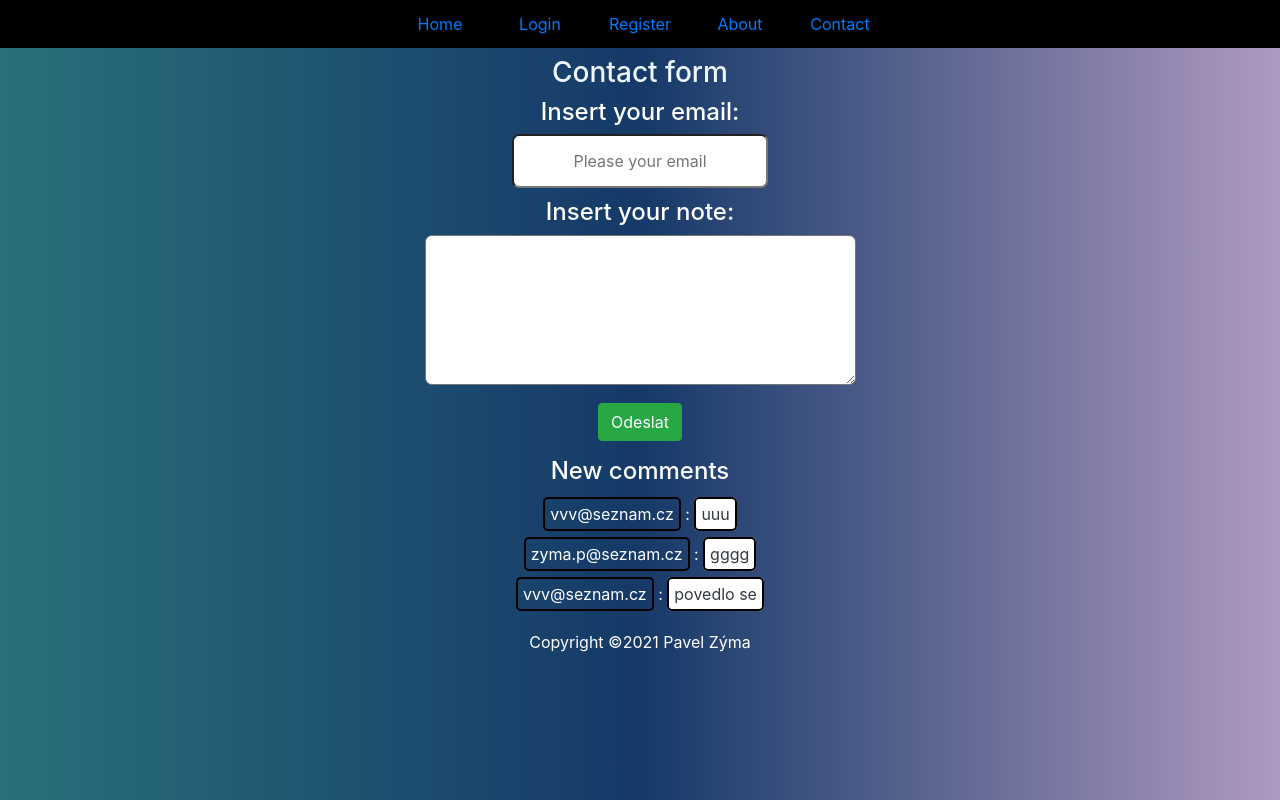
After one commit to pavel7508/todolist, a Flask app: page /contact in a window 1280 px wide. The commit adds this page. Run offline with Flask 2, Linux system fonts and the light colour scheme; data comes from the database, SQL or seed files in the repository; both versions use the stored data as it was after the commit; some libraries are stand-ins or nearby versions.

Commit message:
Založení stránky contac.html

```diff
--- a/app.py
+++ b/app.py
@@ -1,3 +1,4 @@
+
 from flask import Flask,request,url_for,session,render_template,make_response,flash,redirect
 import os,time
 from package import create_db
@@ -135,6 +136,20 @@ def about():
         return render_template("about.html",user=user,success=True)
     return render_template("about.html",success=False)
 
+#contact template
+@app.route("/contact",methods=["GET","POST"])
+def contact():
+    user=session.get("user",None)
+    note_record=create_db.comments()
+    if request.method=="POST":
+        data=request.form
+        email=data["email"]
+        note=data["text"]
+        create_db.insert_note(email,note)
+        note_record=create_db.comments()
+    if user:
+        return render_template("contact.html",user=user,note_record=note_record,success=True)
+    return render_template("contact.html",note_record=note_record)
 
 if __name__ == "__main__":
     app.run(debug=True,port=3000)
--- a/package/create_db.py
+++ b/package/create_db.py
@@ -3,11 +3,18 @@ import datetime
 
 print("Připojení do databáze ok")
 
-#create table
-def create_table():
+#create table task
+def create_table_task():
     con=sqlite3.connect("db/todolist.db")
     cur=con.cursor()
     cur.execute('''CREATE TABLE IF NOT EXISTS tasks(id INTEGER PRIMARY KEY AUTOINCREMENT ,task TEXT,execdate NUMERIC,ok INTEGER)''')
+    con.commit()
+    con.close()
+#create table note
+def create_table_note():
+    con=sqlite3.connect("db/todolist.db")
+    cur=con.cursor()
+    cur.execute('''CREATE TABLE IF NOT EXISTS note(id INTEGER PRIMARY KEY AUTOINCREMENT,email TEXT,note TEXT)''')
     con.commit()
     con.close()
 
@@ -23,7 +30,6 @@ def insert_record(*record_list):
 def get_data(user,col="id"):
     con=sqlite3.connect("package/db/todolist.db")
     cur=con.cursor()
-    print(user)
     if col=="savedate":
         sql="SELECT * FROM tasks WHERE user_id=? and ok=0 ORDER BY id"
         cur.execute(sql,(user,))
@@ -81,9 +87,19 @@ def del_record(expression):
     cur.execute(sql,(expression,))
     con.commit()
     con.close()
+#insert comment into the table
+def insert_note(email,note):
+    con=sqlite3.connect("package/db/todolist.db")
+    cur=con.cursor()
+    cur.execute("INSERT INTO note(email,note) VALUES(?,?)",(email,note))
+    con.commit()
+    con.close()
 
-
-#insert_record("inventura","2021-11-11",0,now)
-#set_data("hhhhhhhhhhh","konec",4)
-#del_record(10)
-#set_data("ok",1,12)
+#select five last comment
+def comments():
+    con=sqlite3.connect("package/db/todolist.db")
+    cur=con.cursor()
+    cur.execute("SELECT * FROM note order by id desc LIMIT 3")
+    note_record=cur.fetchall()
+    con.close()
+    return note_record
--- a/static/style.css
+++ b/static/style.css
@@ -63,7 +63,11 @@ h3{
     text-align: center;
     transform: translate(0, 0);
     }
-#username,#password,#password1,#email{
+#contact-form,#comments{
+    text-align: center;
+    transform: translate(0, 0);
+    }
+#username,#password,#password1,#email,#email1,#note-area{
     line-height: 3rem;
     margin-bottom: 10px;
     border-radius: 7px;
@@ -78,3 +82,10 @@ h3{
     clear:both;
 
 }
+
+/* contact.html*/
+.comment{
+    border: 2px black solid;
+    border-radius: 5px;
+    padding:5px;
+}
--- a/templates/base.html
+++ b/templates/base.html
@@ -23,7 +23,7 @@
 <body>
     {% if not success %}
 
-		<ul class="nav fixed-top  justify-content-center">
+		<ul class="nav fixed-top  justify-content-center mb-3">
 			<li class="nav-item"><a class="nav-link" href="/">Home</a></li>
 			<li class="nav-item"><a class="nav-link" href="/login">Login</a></li>
 			{% if not register %}
@@ -45,7 +45,7 @@
 		{% endif %}
 
 		{% if success %}
-			<ul class=" nav fixed-top justify-content-center">
+			<ul class="nav fixed-top justify-content-center mb-3">
 				<li class="nav-item"><a class="nav-link" href="/">Home</a></li>
 				<li class="nav-item"><a class="nav-link" href="/about" >About</a></li>
 				<li class="nav-item"><a class="nav-link" href="/contact">Contact</a></li>
--- /dev/null
+++ b/templates/contact.html
@@ -0,0 +1,23 @@
+{% extends "base.html" %}
+    {% block content %}
+    <div class="form ">
+        <h3>Contact form</h3>
+        <form action="/contact" method="POST" class="" id="contact-form">
+            <h4 class="text-white">Insert your email:</h4>
+            <input type="email" name="email" id="email1" class="" placeholder="Please your email"><br>
+            <h4 class="text-white">Insert your note:</h4>
+            <textarea name="text" id="note-area" cols="40" rows="3"></textarea><br>
+            <button type="submit" name="submit-note" class="btn btn-success mt-2">Odeslat</button>
+        </form>
+    </div>
+    <div id="comments" class="text-white">
+        <h4>New comments</h4>
+        {% for comment in note_record %}
+            <div class=" p-2">
+                <span class="comment">{{ comment [1] }}</span> :
+                <span class="comment bg-white text-dark">{{ comment[2] }}</span><br>
+            </div>
+        {% endfor %}
+    </div>
+    {% endblock %}
+{% include "_footer.html" %}
--- a/templates/edit.html
+++ b/templates/edit.html
@@ -3,9 +3,9 @@
 	<p><h1 class="text-center text-primary" style="margin-top: 80px;">Edit your Task</h1></p>
 	<div class="container">
 		<div class="row">
-			<div class="col-md-7">Edit your task:</div>
-			<div class="col-md-2">Date of term:</div>
-			<div class="col-md-2">Done:</div>
+			<div class="col-md-7 text-white">Edit your task:</div>
+			<div class="col-md-2 text-white">Date of term:</div>
+			<div class="col-md-2 text-white">Done:</div>
 
 		</div>
 		<form action="/edit">
```
Also changed, not shown: package/db/todolist.db.
